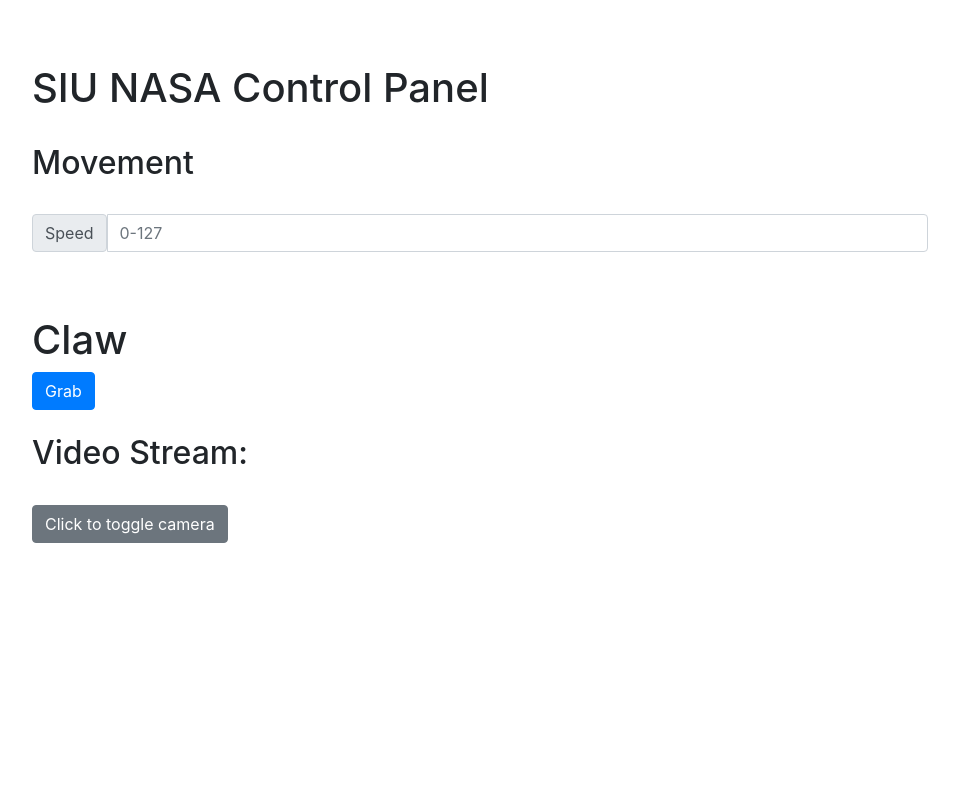
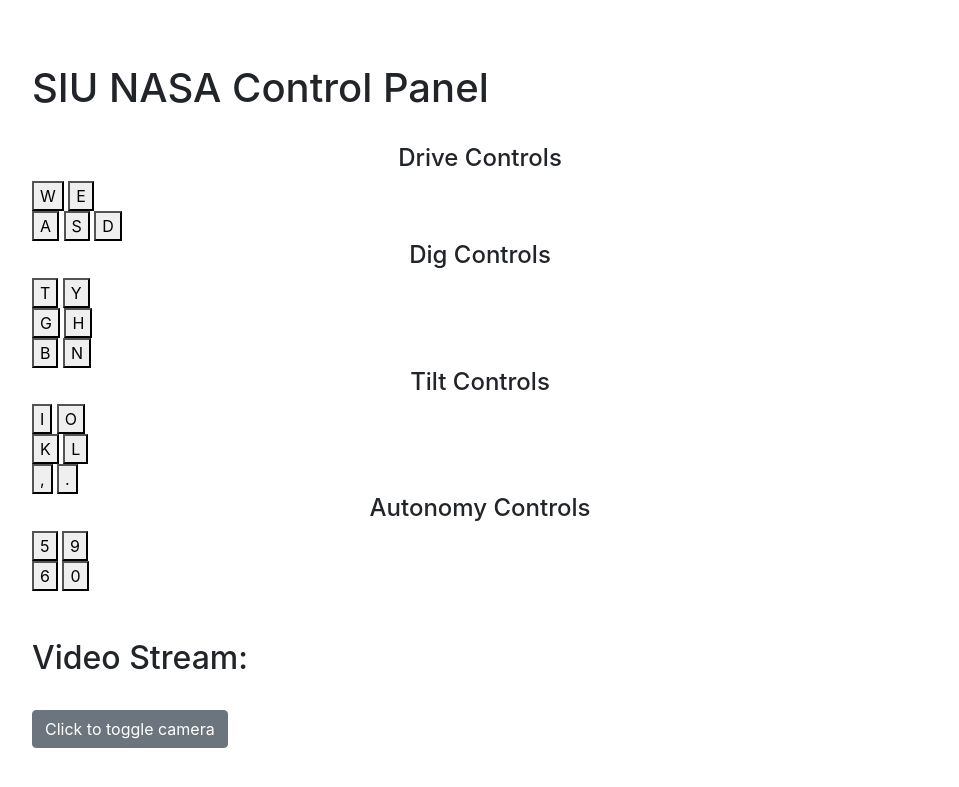
Before and after one commit to SIU-Robotics/NASA-22, a Django app: page /controller/ in a window 1280 px wide. Shown: the top 787 px of the page, without its empty margins (160-1119 px from the left). Run offline with Django 4.2, Linux system fonts and the light colour scheme; some libraries are stand-ins or nearby versions.

Commit message:
Update index.html

```diff
--- a/robo_interface/controller/templates/controller/index.html
+++ b/robo_interface/controller/templates/controller/index.html
@@ -11,17 +11,49 @@
     <body>
         <div id="wrapper">
             <h1 class="h1">SIU NASA Control Panel</h1><br>
-            <h2 class="h2">Movement</h2>
-            <br>
-            <div class="input-group mb-3">
-                <span class="input-group-text">Speed</span>
-                <input type="number" id="speed_box" min="0" max="30" class="form-control" placeholder="0-127">
-            </div>
+            <section id="drive-left">
+                <h4 style="text-align:center">Drive Controls</h4>
+                <button onclick="forward()" type="button">W</button>
+                <button onclick="stop()" type="button">E</button>
+                <br />
+                <button onclick="left()" type="button">A</button>
+                <button onclick="backward()" type="button">S</button>
+                <button onclick="right()" type="button">D</button>
+            </section>
 
+            <section id="auger-middle">
+                <h4 style="text-align:center">Dig Controls</h4>
+                <button onclick="augercw()" type="button">T</button>
+                <button onclick="augerforward()" type="button">Y</button>
+                <br />
+                <button onclick="augerccw()" type="button">G</button>
+                <button onclick="augerbackward()" type="button">H</button>
+                <br />
+                <button onclick="augerspinstop()" type="button">B</button>
+                <button onclick="augermovestop()" type="button">N</button>
+            </section>
 
-            <br><br>
-            <h1 class="h1">Claw</h1>
-            <button class="btn btn-primary" id="grab_btn">Grab</button>
+            <section id="linact-left">
+                <h4 style="text-align:center">Tilt Controls</h4>
+                <button onclick="bodytiltf()" type="button">I</button>
+                <button onclick="augertiltf()" type="button">O</button>
+                <br />
+                <button onclick="bodytiltb()" type="button">K</button>
+                <button onclick="augertiltb()" type="button">L</button>
+                <br />
+                <button onclick="bodystop()" type="button">,</button>
+                <button onclick="augertiltstop()" type="button">.</button>
+            </section>
+
+            <section id="autonomy">
+                <h4 style="text-align:center">Autonomy Controls</h4>
+                <button onclick="autodrive()" type="button">5</button>
+                <button onclick="autodig()" type="button">9</button>
+                <br />
+                <button onclick="autodrivestop()" type="button">6</button>
+                <button onclick="autodigstop()" type="button">0</button>
+            </section>
+
             <br><br>
             <h2>Video Stream:</h2>
             <br>
```
